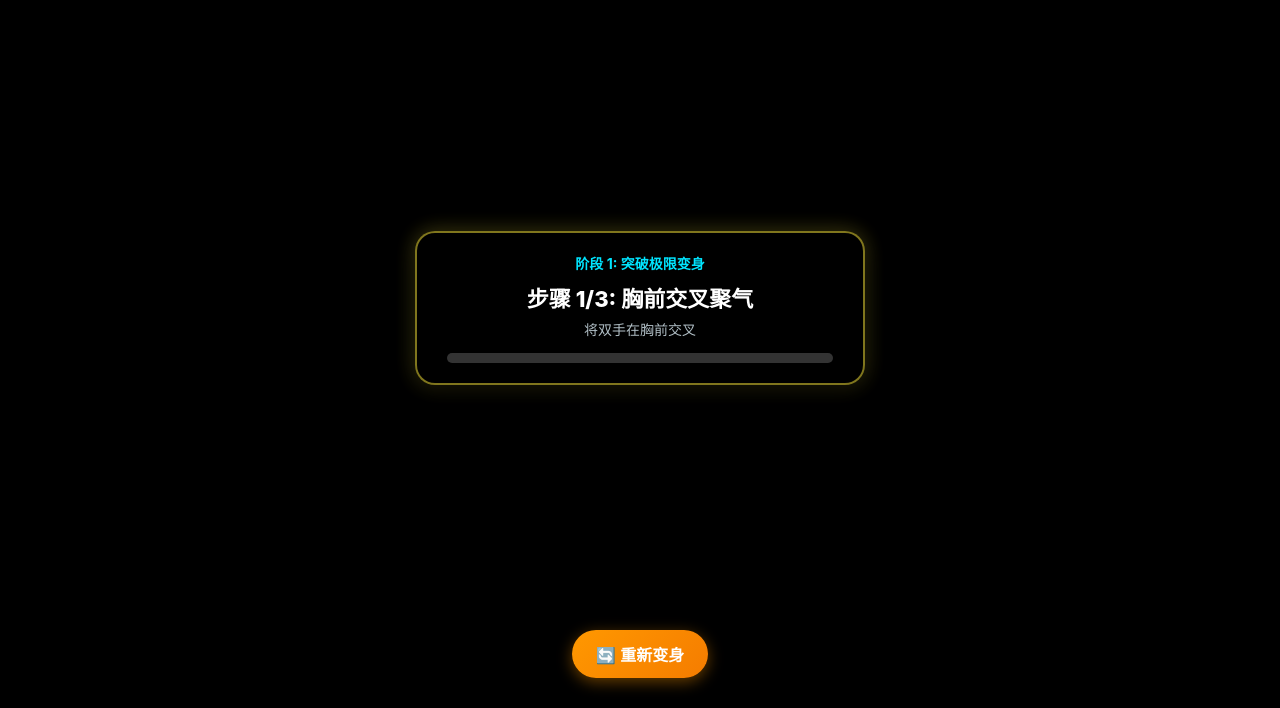
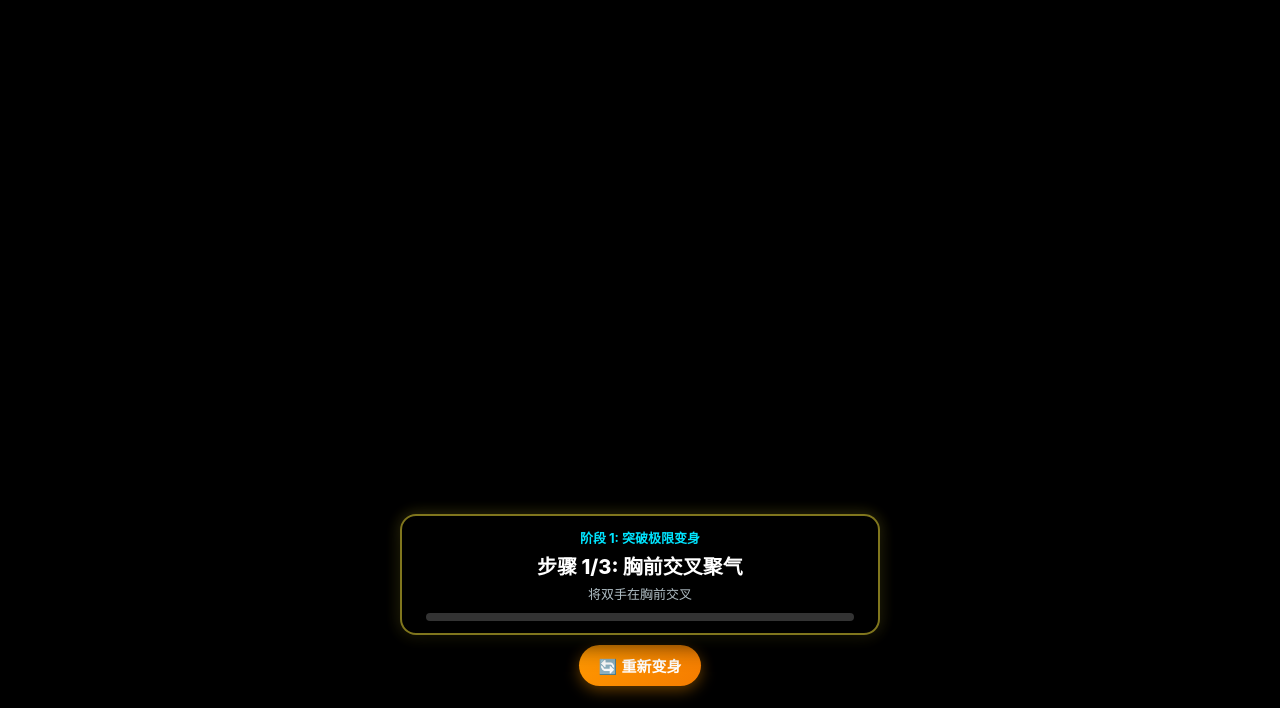
Before and after one commit to ylyy/zenapk, a website built with Vite: page saiyan/index.html in a window 1280 px wide. Shown: the part 92-800 px from the top of the page. Built offline with nearby package versions, Linux system fonts and the light colour scheme; no server answers.

Commit message:
fix(saiyan): move prompt card and controls to screen bottom footer to prevent obscuring central camera view

```diff
--- a/saiyan/index.html
+++ b/saiyan/index.html
@@ -11,7 +11,7 @@
     <video id="webcam" autoplay playsinline muted></video>
     <canvas id="canvas"></canvas>
 
-    <!-- Glassmorphism HUD -->
+    <!-- Glassmorphism HUD Overlay -->
     <div id="hud-overlay">
       <header class="hud-header">
         <a href="../index.html" class="back-btn">← 大厅</a>
@@ -22,7 +22,8 @@
         </div>
       </header>
 
-      <!-- Stage & Prompt Guidance Card -->
+      <!-- Bottom HUD Footer: Prompt Guidance Card + Action Controls -->
+      <footer class="hud-footer">
         <div id="prompt-card" class="prompt-card">
           <div id="stage-badge" class="stage-badge">阶段 1: 突破极限变身</div>
           <div id="gesture-title" class="gesture-title">步骤 1/3: 胸前交叉聚气</div>
@@ -32,11 +33,11 @@
           </div>
         </div>
 
-      <!-- Action Buttons -->
         <div id="controls">
           <button id="btn-photo" class="hud-btn hidden">📸 拍照保存</button>
           <button id="btn-reset" class="hud-btn">🔄 重新变身</button>
         </div>
+      </footer>
     </div>
   </div>
   <script type="module" src="./src/main.js"></script>
--- a/saiyan/src/style.css
+++ b/saiyan/src/style.css
@@ -52,7 +52,7 @@ canvas#canvas {
   display: flex;
   flex-direction: column;
   justify-content: space-between;
-  padding: 20px;
+  padding: 16px;
   pointer-events: none;
 }
 
@@ -102,46 +102,56 @@ canvas#canvas {
   font-family: monospace;
 }
 
+/* Bottom HUD Footer: Cleanly positions guidance prompt card at the bottom */
+.hud-footer {
+  display: flex;
+  flex-direction: column;
+  align-items: center;
+  gap: 10px;
+  width: 100%;
+  margin-bottom: 6px;
+  pointer-events: none;
+}
+
 .prompt-card {
-  align-self: center;
-  background: rgba(0, 0, 0, 0.7);
+  background: rgba(0, 0, 0, 0.75);
   backdrop-filter: blur(16px);
   border: 2px solid rgba(255, 235, 59, 0.5);
-  border-radius: 20px;
-  padding: 20px 30px;
+  border-radius: 16px;
+  padding: 12px 24px;
   text-align: center;
-  max-width: 450px;
-  width: 90%;
-  box-shadow: 0 10px 30px rgba(0, 0, 0, 0.8), 0 0 20px rgba(255, 235, 59, 0.3);
+  max-width: 480px;
+  width: 92%;
+  box-shadow: 0 8px 25px rgba(0, 0, 0, 0.8), 0 0 15px rgba(255, 235, 59, 0.25);
   pointer-events: auto;
 }
 
 .stage-badge {
-  font-size: 14px;
+  font-size: 13px;
   color: #00e5ff;
   font-weight: bold;
-  margin-bottom: 8px;
+  margin-bottom: 4px;
   text-transform: uppercase;
 }
 
 .gesture-title {
-  font-size: 22px;
+  font-size: 20px;
   font-weight: 800;
   color: #fff;
-  margin-bottom: 6px;
+  margin-bottom: 4px;
 }
 
 .gesture-desc {
-  font-size: 14px;
+  font-size: 13px;
   color: #b0bec5;
-  margin-bottom: 14px;
+  margin-bottom: 10px;
 }
 
 .progress-bar-container {
   width: 100%;
-  height: 10px;
+  height: 8px;
   background: rgba(255, 255, 255, 0.2);
-  border-radius: 5px;
+  border-radius: 4px;
   overflow: hidden;
 }
 
@@ -157,16 +167,15 @@ canvas#canvas {
   justify-content: center;
   gap: 15px;
   pointer-events: auto;
-  margin-bottom: 10px;
 }
 
 .hud-btn {
   background: linear-gradient(135deg, #ff9800, #f57c00);
   border: none;
   color: white;
-  padding: 12px 24px;
-  border-radius: 25px;
-  font-size: 16px;
+  padding: 10px 20px;
+  border-radius: 22px;
+  font-size: 15px;
   font-weight: bold;
   cursor: pointer;
   box-shadow: 0 4px 15px rgba(255, 152, 0, 0.4);
```
Lines whose indentation alone changed are shown as unchanged.
